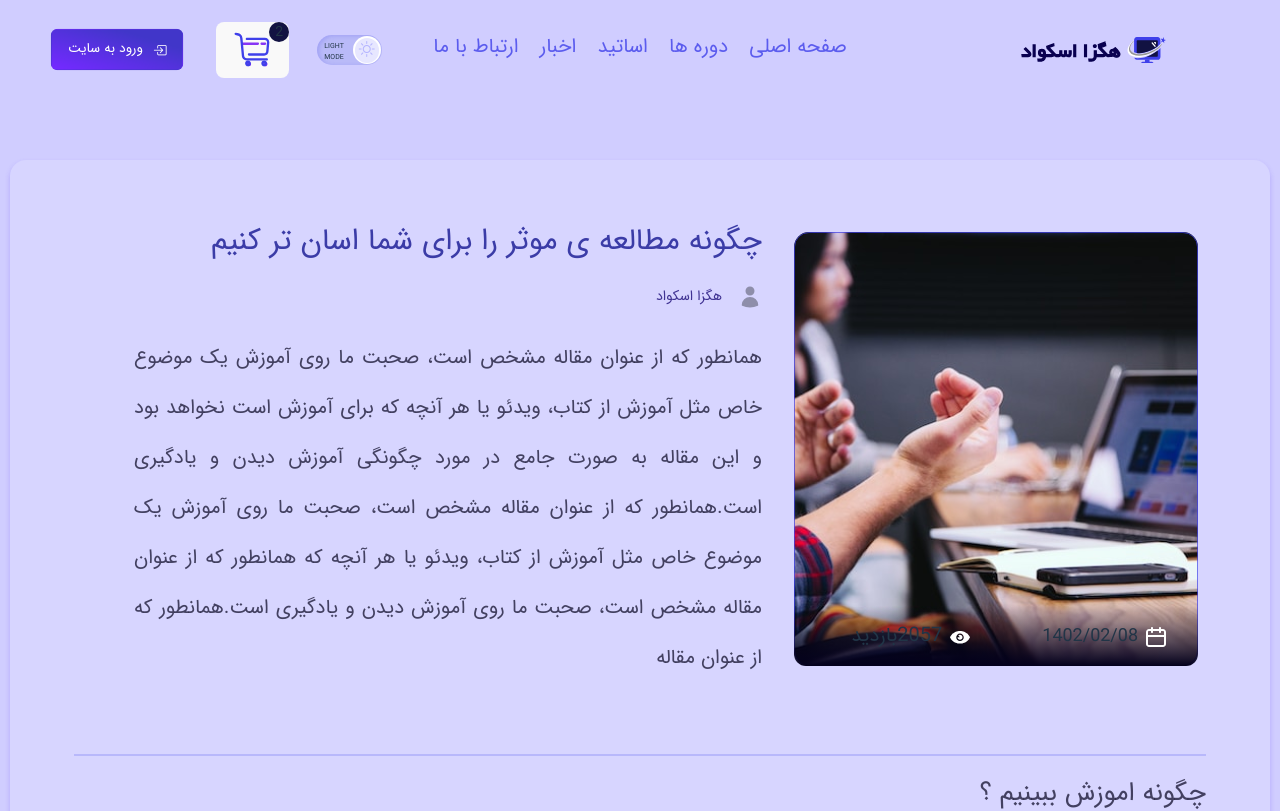
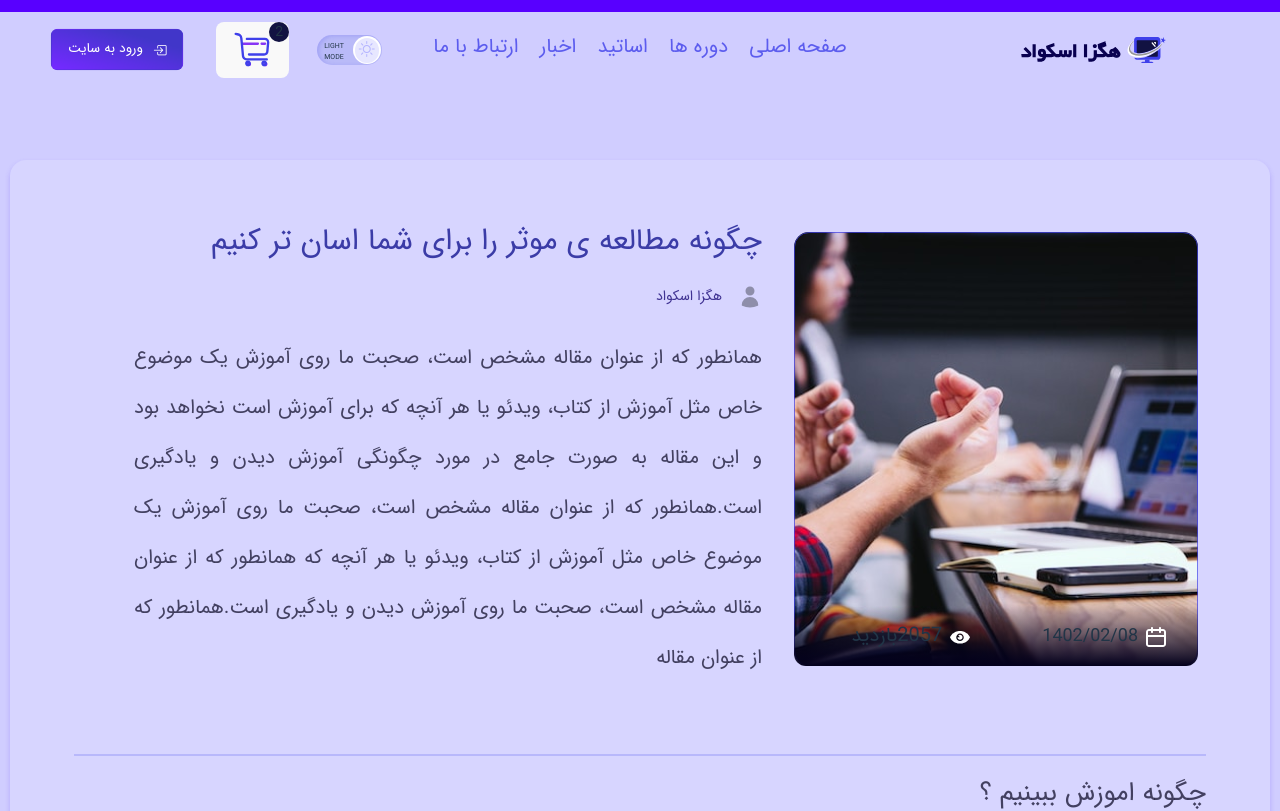
Before and after one commit to academy-react/Hexa-Squad, a React (Vite) app: page /NewsDetails in a window 1280 px wide. Shown: the top 811 px of the page. Built offline with nearby package versions, Linux system fonts and the light colour scheme.

Commit message:
Update Animation

```diff
--- a/package.json
+++ b/package.json
@@ -14,6 +14,7 @@
     "aos": "^2.3.4",
     "bootstrap-icons": "^1.11.1",
     "formik": "^2.4.5",
+    "framer-motion": "^10.16.4",
     "react": "^18.2.0",
     "react-accessible-accordion": "^5.0.0",
     "react-dom": "^18.2.0",
--- a/src/components/Landing/common.css
+++ b/src/components/Landing/common.css
@@ -126,6 +126,9 @@
     }
 
     /* news details */
+    .progress-bar {
+        @apply fixed top-0 left-0 right-0 h-3 bg-newPurple origin-[0%];
+    }
     .news-details{
         /* box-shadow: 0px 0px 30px 0px #B48DFF4D; */
         @apply max-w-[400px] md:max-w-[740px] lg:max-w-[1260px] mx-auto p-8 md:p-12 lg:p-16
--- a/src/components/News/NewsDetails.jsx
+++ b/src/components/News/NewsDetails.jsx
@@ -1,5 +1,7 @@
-import React, {useState} from 'react';
+import React, { useState, Fragment } from 'react';
 import {UserComments, InputComment} from './';
+import { motion, useScroll, useSpring } from "framer-motion";
+import userCommentData from '../../core/services/api/Data/userCommentData';
 
 import
     {
@@ -15,18 +17,14 @@ import comment from '../../assets/image/comments.svg';
 import '../Landing/common.css';
 
 const NewsDetails = () => {
-    const [userCommentsList, setUserComments] = useState([
-        {
-            name: "بیتا قنبری ",
-            date: " 1402/05/23",
-            question: "ممنون بابت مقاله، اما میتونست بیشتر باشه و علاوه بر اشاره به یک نکته به نکات دیگه ای که به آموزش بهتر کمک میکنه اشاره بشه، درکل خیلی کوتاه بود",
-        },
-        {
-            name: "حانیه باقری ",
-            date: " 1402/04/15",
-            question: "آیا مطالبی که در دوره جاری ارائه میدید با دوره قبلی تفاوت داره؟",
-        },
-    ]);
+    const { scrollYProgress } = useScroll();
+    const scaleX = useSpring(scrollYProgress, {
+      stiffness: 100,
+      damping: 30,
+      restDelta: 0.001
+    });
+
+    const [userCommentsList, setUserComments] = useState(userCommentData);
     const userComments = userCommentsList.map((item, index) => {
         return (
             <UserComments
@@ -39,6 +37,8 @@ const NewsDetails = () => {
     })
 
     return(
+        <Fragment>
+            <motion.div className="progress-bar" style={{ scaleX }} />
             <div className="pt-24 lg:pt-40 mb-52">
                 <div className="news-details">
                     <div className="flex lg:flex-row flex-wrap border-b-2 border-b-[#3F40EA33] dark:border-b-[#3d3d70] mx-auto pb-12">
@@ -101,6 +101,8 @@ const NewsDetails = () => {
                     <InputComment/>
                 </div>
             </div>
+        </Fragment>
+
     )
 }
 export default NewsDetails;
--- /dev/null
+++ b/src/core/services/api/Data/userCommentData.jsx
@@ -0,0 +1,14 @@
+const userCommentData = [
+    {
+        name: "بیتا قنبری ",
+        date: " 1402/05/23",
+        question: "ممنون بابت مقاله، اما میتونست بیشتر باشه و علاوه بر اشاره به یک نکته به نکات دیگه ای که به آموزش بهتر کمک میکنه اشاره بشه، درکل خیلی کوتاه بود",
+    },
+    {
+        name: "حانیه باقری ",
+        date: " 1402/04/15",
+        question: "آیا مطالبی که در دوره جاری ارائه میدید با دوره قبلی تفاوت داره؟",
+    },
+]
+
+export default userCommentData;
```
Also changed, not shown: 1 other file (tests, documents, lock files or other folders). Lines whose indentation alone changed are shown as unchanged.
